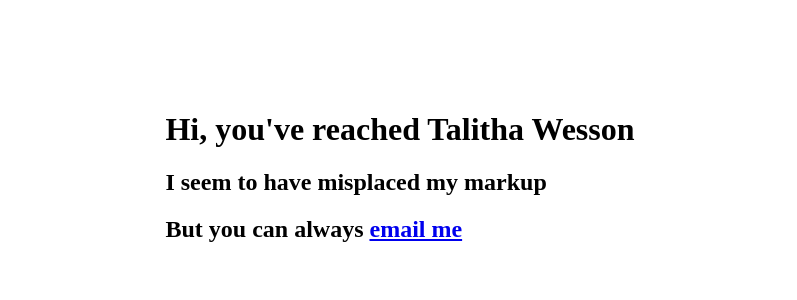
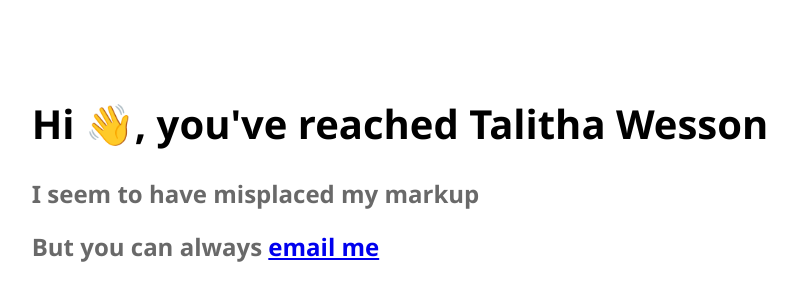
Before and after one commit to talithawesson/talithawesson.github.io, a website: page index.html in a window 1280 px wide. Shown: the part 224-524 px from the top of the page, without its empty margins (240-1037 px from the left). Drawn offline with Linux system fonts and the light colour scheme.

Commit message:
cleanup css

```diff
--- a/index.html
+++ b/index.html
@@ -5,19 +5,12 @@
 	<meta name="viewport" content="width=device-width, initial-scale=1.0">
 	<meta http-equiv="X-UA-Compatible" content="ie=edge">
 	<title>Talitha Wesson</title>
-	<style>
-		body {
-			display: flex;
-			flex-direction: row;
-			align-items: center;
-			justify-content: center;
-		}
-	</style>
+	<link rel="stylesheet" href="./styles/main.css">
 </head>
 
 <body>
 	<hgroup>
-		<h1>Hi, you've reached Talitha Wesson</h1>
+		<h1>Hi 👋, you've reached Talitha Wesson</h1>
 		<h2>I seem to have misplaced my markup</h2>
 		<h2>But you can always
 			<a href="mailto:tea.double.you.19@gmail.com">email me</a>
--- /dev/null
+++ b/styles/main.css
@@ -0,0 +1,19 @@
+body {
+	display: flex;
+	flex-direction: row;
+	align-items: center;
+	justify-content: center;
+}
+
+hgroup {
+	font-family: 'Segoe UI', Tahoma, Geneva, Verdana, sans-serif;
+}
+
+h1 {
+	font-size: 5vh;
+}
+
+h2 {
+	font-size: 3vh;
+	color: dimgrey;
+}
```
Also changed, not shown: package.json (added, +30 -0 lines), 2 other files.
